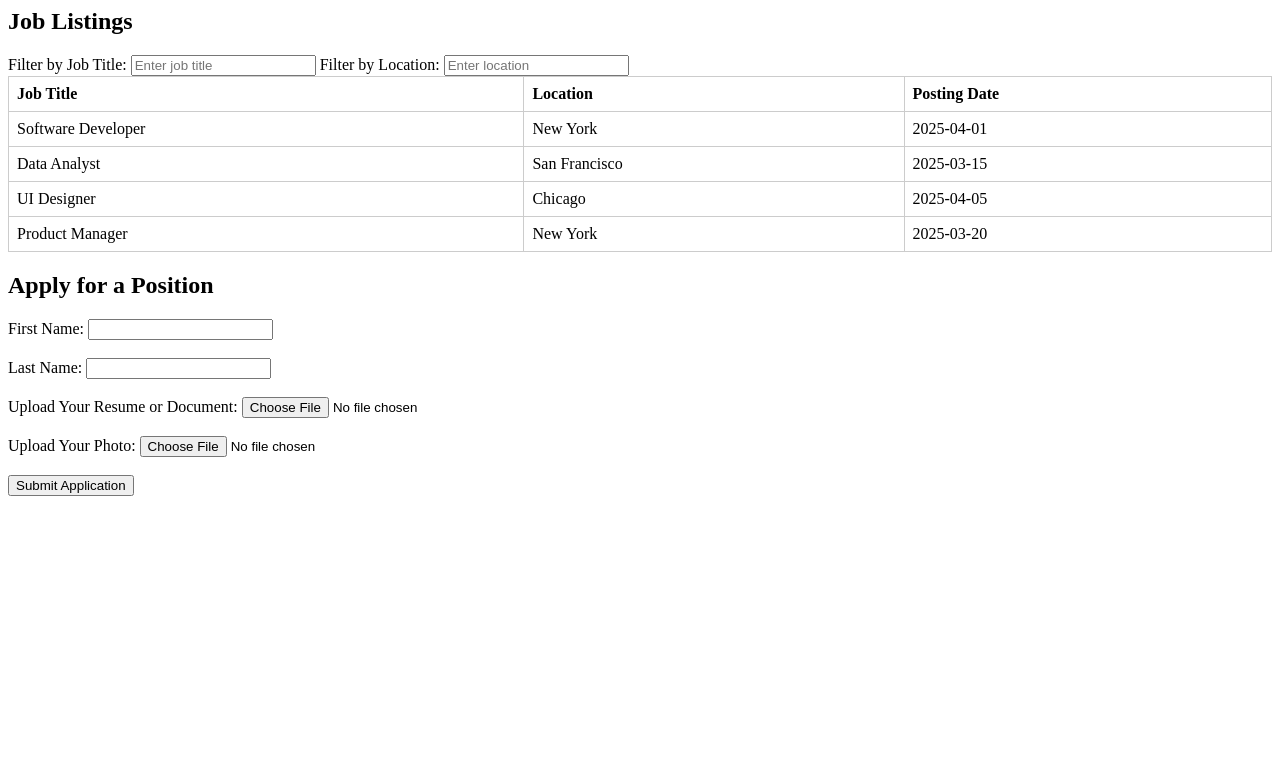
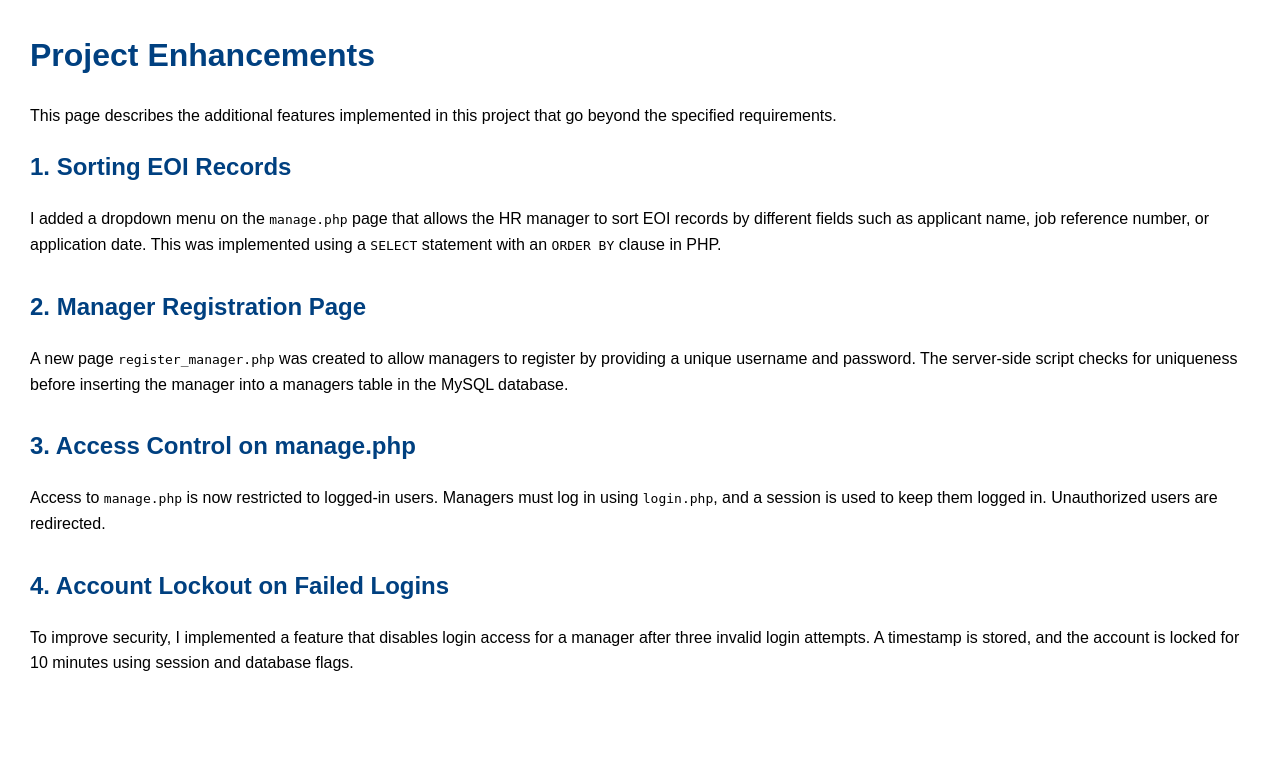
Before and after one commit to Infinite-Loops04/Project02, a PHP site: page /enhancement.php in a window 1280 px wide. Shown: the top 783 px of the page. Run offline with PHP 8.4, Linux system fonts and the light colour scheme.

Commit message:
changes in jobs and emhancement pages

```diff
--- a/enhancement.php
+++ b/enhancement.php
@@ -1,165 +1,59 @@
+<!DOCTYPE html>
+<html lang="en">
 <head>
-<meta charset="UTF-8" />
-<meta name="viewport" content="width=device-width, initial-scale=1.0" />
-<title>Job Listings</title>
-<style>
-  table {
-    width: 100%;
-    border-collapse: collapse;
-  }
-  th, td {
-    border: 1px solid #ccc;
-    padding: 8px;
-    text-align: left;
-  }
-  th {
-    cursor: pointer; /* Indicate sortable columns */
-  }
-</style>
+    <meta charset="UTF-8">
+    <title>Enhancements</title>
+    <style>
+        body {
+            font-family: Arial, sans-serif;
+            margin: 30px;
+            line-height: 1.6;
+        }
+        h1, h2 {
+            color: #004080;
+        }
+        .enhancement {
+            margin-bottom: 30px;
+        }
+    </style>
 </head>
 <body>
 
-<h2>Job Listings</h2>
+    <h1>Project Enhancements</h1>
+    <p>This page describes the additional features implemented in this project that go beyond the specified requirements.</p>
 
-<!-- Filter by Job Title -->
-<label for="filterJob">Filter by Job Title:</label>
-<input type="text" id="filterJob" placeholder="Enter job title" onkeyup="filterTable()">
+    <div class="enhancement">
+        <h2>1. Sorting EOI Records</h2>
+        <p>
+            I added a dropdown menu on the <code>manage.php</code> page that allows the HR manager to sort EOI records
+            by different fields such as applicant name, job reference number, or application date.
+            This was implemented using a <code>SELECT</code> statement with an <code>ORDER BY</code> clause in PHP.
+        </p>
+    </div>
 
-<!-- Filter by Location -->
-<label for="filterLocation">Filter by Location:</label>
-<input type="text" id="filterLocation" placeholder="Enter location" onkeyup="filterTable()">
+    <div class="enhancement">
+        <h2>2. Manager Registration Page</h2>
+        <p>
+            A new page <code>register_manager.php</code> was created to allow managers to register by providing a unique username and password.
+            The server-side script checks for uniqueness before inserting the manager into a managers table in the MySQL database.
+        </p>
+    </div>
 
-<!-- Table with job data -->
-<table id="jobsTable">
-  <thead>
-    <tr>
-      <th onclick="sortTable(0)">Job Title</th>
-      <th onclick="sortTable(1)">Location</th>
-      <th onclick="sortTable(2)">Posting Date</th>
-    </tr>
-  </thead>
-  <tbody>
-    <tr>
-      <td>Software Developer</td>
-      <td>New York</td>
-      <td>2025-04-01</td>
-    </tr>
-    <tr>
-      <td>Data Analyst</td>
-      <td>San Francisco</td>
-      <td>2025-03-15</td>
-    </tr>
-    <tr>
-      <td>UI Designer</td>
-      <td>Chicago</td>
-      <td>2025-04-05</td>
-    </tr>
-    <tr>
-      <td>Product Manager</td>
-      <td>New York</td>
-      <td>2025-03-20</td>
-    </tr>
-  </tbody>
-</table>
+    <div class="enhancement">
+        <h2>3. Access Control on manage.php</h2>
+        <p>
+            Access to <code>manage.php</code> is now restricted to logged-in users. Managers must log in using <code>login.php</code>,
+            and a session is used to keep them logged in. Unauthorized users are redirected.
+        </p>
+    </div>
 
-<script>
-// Sorting function
-function sortTable(n) {
-  const table = document.getElementById("jobsTable");
-  let switching = true;
-  let dir = "asc";
-  while (switching) {
-    switching = false;
-    const rows = table.rows;
-    for (let i = 1; i < (rows.length - 1); i++) {
-      let shouldSwitch = false;
-      let x = rows[i].getElementsByTagName("TD")[n];
-      let y = rows[i + 1].getElementsByTagName("TD")[n];
-
-      // For date sorting, we convert to Date objects
-      if (n === 2) {
-        x = new Date(x.innerHTML);
-        y = new Date(y.innerHTML);
-      } else {
-        x = x.innerHTML.toLowerCase();
-        y = y.innerHTML.toLowerCase();
-      }
-
-      if (dir === "asc") {
-        if (x > y) {
-          shouldSwitch = true;
-          break;
-        }
-      } else {
-        if (x < y) {
-          shouldSwitch = true;
-          break;
-        }
-      }
-    }
-    if (shouldSwitch) {
-      rows[i].parentNode.insertBefore(rows[i + 1], rows[i]);
-      switching = true;
-    } else {
-      if (dir === "asc") {
-        dir = "desc";
-        switching = true;
-      }
-    }
-  }
-}
-
-// Filter function
-function filterTable() {
-  const inputJob = document.getElementById("filterJob").value.toLowerCase();
-  const inputLoc = document.getElementById("filterLocation").value.toLowerCase();
-  const table = document.getElementById("jobsTable");
-  const tr = table.getElementsByTagName("tr");
-
-  for (let i = 1; i < tr.length; i++) {
-    const tdJob = tr[i].getElementsByTagName("TD")[0];
-    const tdLoc = tr[i].getElementsByTagName("TD")[1];
-    if (tdJob && tdLoc) {
-      const jobText = tdJob.innerHTML.toLowerCase();
-      const locText = tdLoc.innerHTML.toLowerCase();
-
-      if (
-        jobText.includes(inputJob) &&
-        locText.includes(inputLoc)
-      ) {
-        tr[i].style.display = "";
-      } else {
-        tr[i].style.display = "none";
-      }
-    }
-  }
-}
-</script>
+    <div class="enhancement">
+        <h2>4. Account Lockout on Failed Logins</h2>
+        <p>
+            To improve security, I implemented a feature that disables login access for a manager after three invalid login attempts.
+            A timestamp is stored, and the account is locked for 10 minutes using session and database flags.
+        </p>
+    </div>
 
 </body>
 </html>
-<html>
-<head>
-    <title>Apply for Position</title>
-</head>
-<body>
-<h2>Apply for a Position</h2>
-<form action="submit_application.php" method="post" enctype="multipart/form-data">
-    <label for="first_name">First Name:</label>
-    <input type="text" id="first_name" name="first_name" required><br><br>
-
-    <label for="last_name">Last Name:</label>
-    <input type="text" id="last_name" name="last_name" required><br><br>
-
-    <!-- File Upload for Resume or Document -->
-    <label for="attachment">Upload Your Resume or Document:</label>
-    <input type="file" id="attachment" name="attachment" accept=".pdf,.doc,.docx" required><br><br>
-
-    <!-- Image Upload (Optional) -->
-    <label for="photo">Upload Your Photo:</label>
-    <input type="file" id="photo" name="photo" accept="image/*"><br><br>
-
-    <input type="submit" value="Submit Application">
-</form>
-</body>
-</html>
--- a/jobs.php
+++ b/jobs.php
@@ -67,6 +67,8 @@
             </ul>
 </section>
 <?php
+$table_check_query = "SHOW TABLES LIKE 'jobs'";
+$check_result = mysqli_query($conn, $table_check_query);
 if ($result && mysqli_num_rows($result) > 0) {
     while ($row = mysqli_fetch_assoc($result)) {
     $imgpath =  htmlspecialchars($row['image']);
@@ -115,7 +117,7 @@ if ($result && mysqli_num_rows($result) > 0) {
     echo "</section>";
     }
 }
-if (mysqli_num_rows($result) == 0) {
+if (mysqli_num_rows($check_esult) == 0) {
     $creat_table_jobs = "CREATE TABLE IF NOT EXISTS jobs (
         id INT AUTO_INCREMENT PRIMARY KEY,
         title VARCHAR(255) NOT NULL,
```
